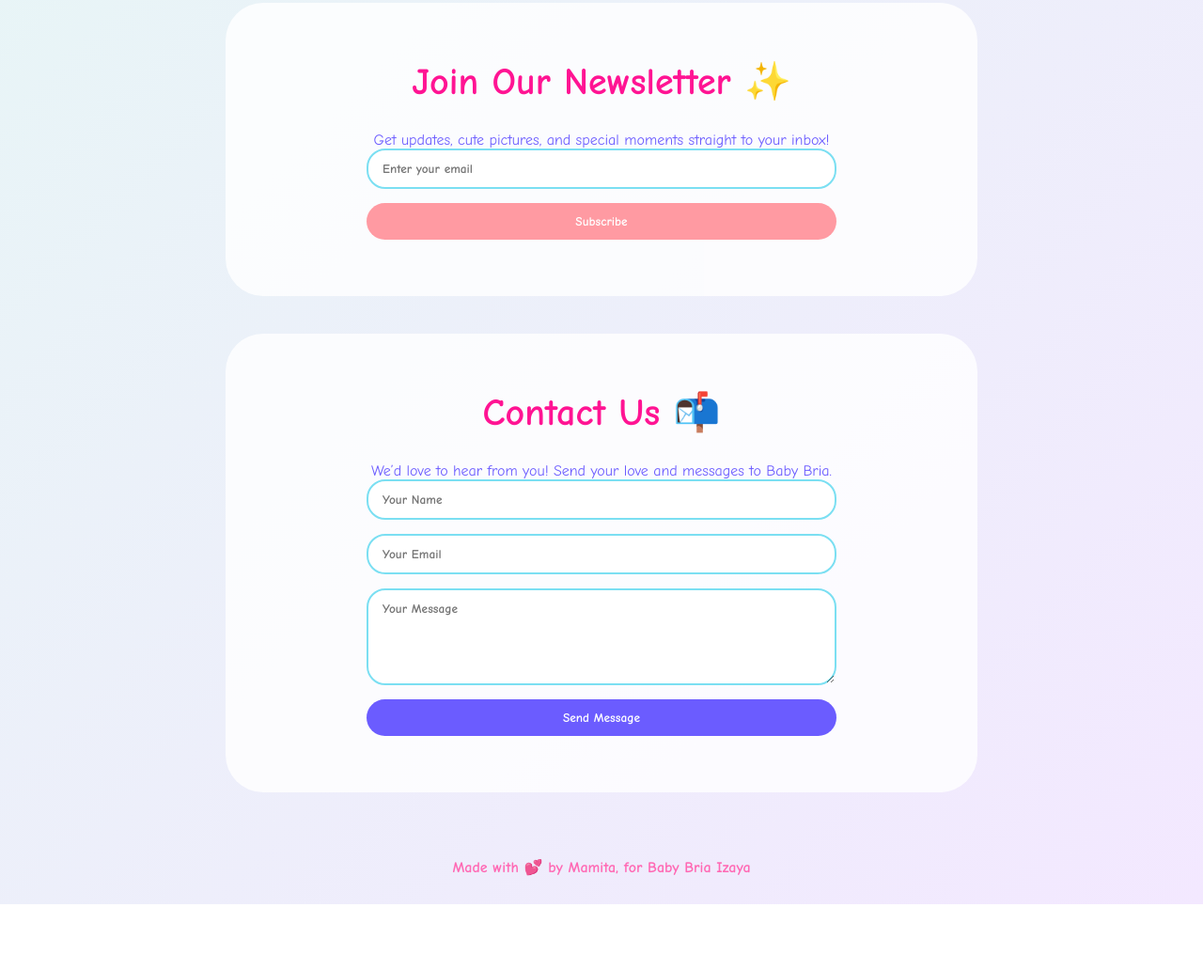
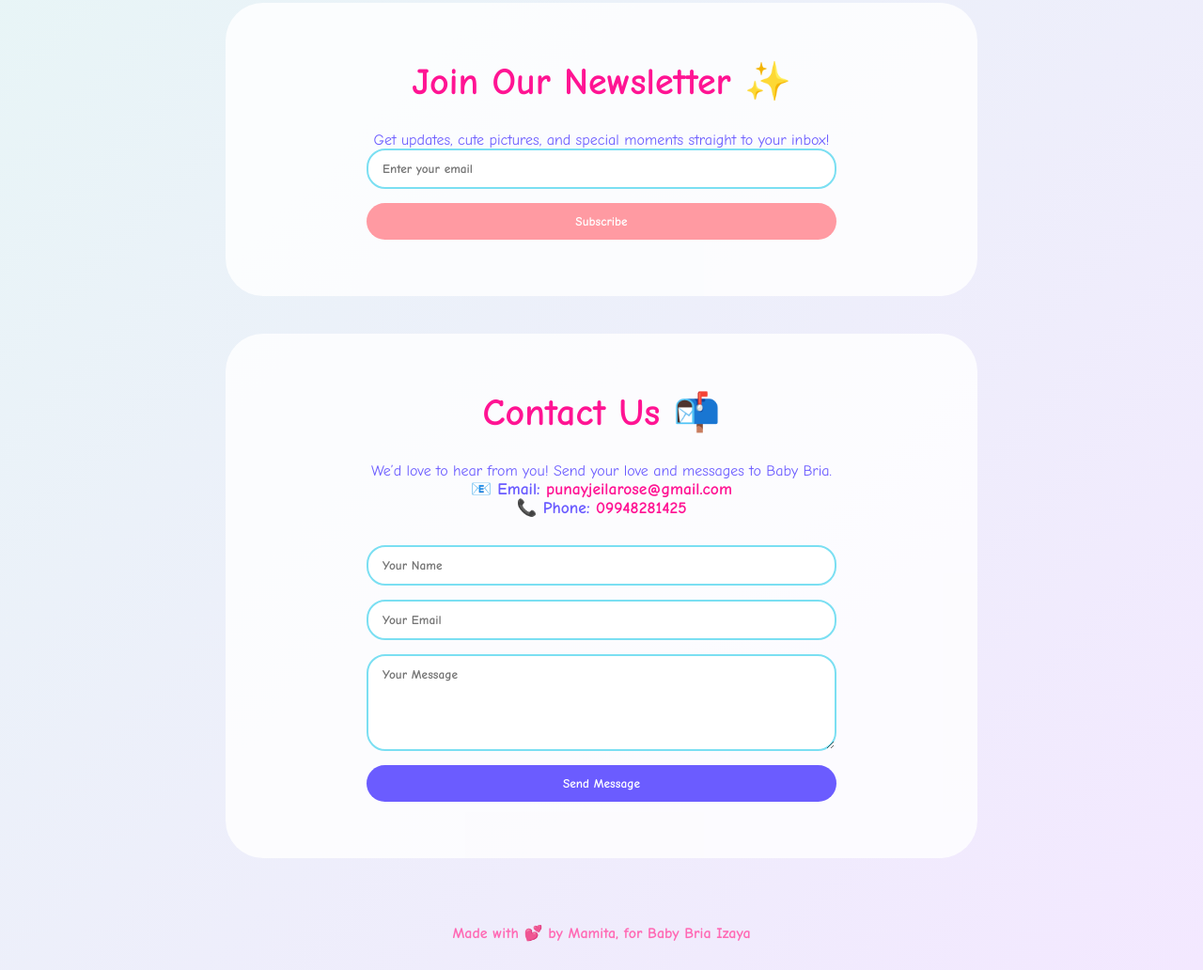
Before and after one commit to web434/bria, a plain HTML site: page index.html in a window 1280 px wide. Shown: the part 3075-4107 px from the top of the page at 94% size. Before the commit the page ends 4037 px from the top, so only its background shows below. Drawn offline with Linux system fonts and the light colour scheme.

Commit message:
Add files via upload
commit messages

```diff
--- a/index.html
+++ b/index.html
@@ -297,6 +297,12 @@ footer { padding: 30px; text-align: center; color: #ff69b4; font-weight: bold; w
 <section id="contact">
   <h2>Contact Us 📬</h2>
   <p>We’d love to hear from you! Send your love and messages to Baby Bria.</p>
+
+  <div style="margin-bottom: 30px; font-size: 1.1rem; font-weight: bold; color: #6b5cff;">
+    <p>📧 Email: <a href="mailto:your-email@example.com" style="color: #ff1493; text-decoration: none;">punayjeilarose@gmail.com</a></p>
+    <p>📞 Phone: <span style="color: #ff1493;">09948281425</span></p>
+  </div>
+
   <form action="https://formspree.io/f/mlgglrpq" method="POST">
     <input type="hidden" name="_subject" value="New Message for Baby Bria!">
     <input type="hidden" name="_next" value="https://web434.github.io/smdata/thanks.html">
```
